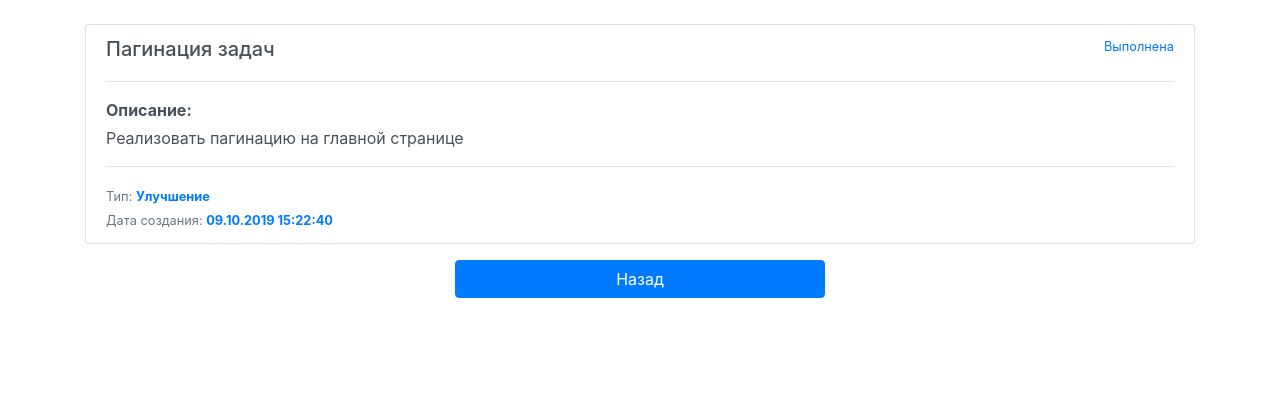
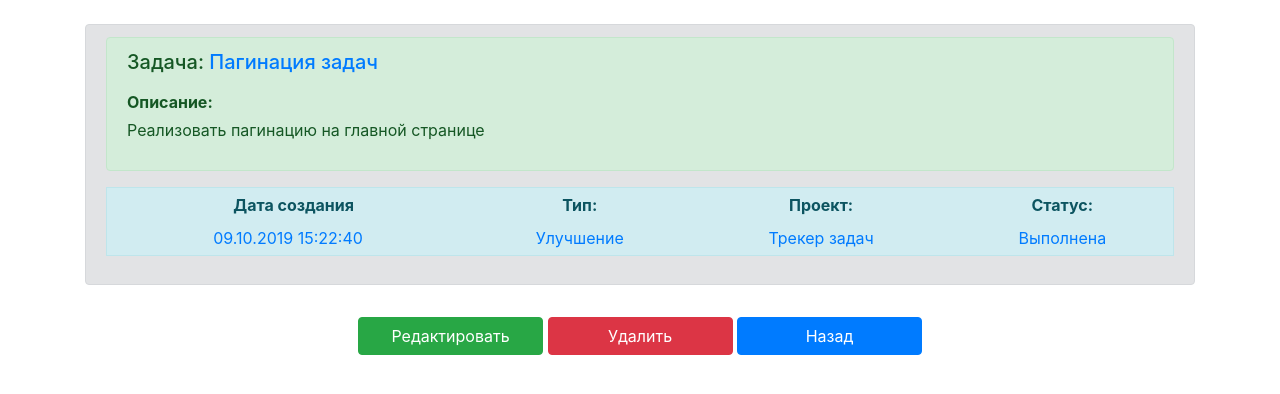
Before and after one commit to arti17/issue_tracker, a Django app: page /issue/1 in a window 1280 px wide. Shown: the part 56-450 px from the top of the page. Run offline with Django 3.2, Linux system fonts and the light colour scheme; data comes from the database, SQL or seed files in the repository; some libraries are stand-ins or nearby versions.

Commit message:
Изменение верстки и стилей.

```diff
--- a/source/webapp/templates/issue/issue_detail.html
+++ b/source/webapp/templates/issue/issue_detail.html
@@ -5,5 +5,11 @@
 {% block body %}
     {% include 'partial/single_issue_display.html' %}
 
-    <button onclick="history.back();" class="btn btn-primary mt-3 col-4 offset-4">Назад</button>
+    <div class="text-center">
+        {% if issue.project.status == 'active' %}
+            <a href="{% url 'update_issue' issue.pk %}" class="btn btn-success mt-3 col-2">Редактировать</a>
+            <a href="{% url 'delete_issue' issue.pk %}" class="btn btn-danger mt-3 col-2">Удалить</a>
+        {% endif %}
+        <button onclick="history.back();" class="btn btn-primary mt-3 col-2">Назад</button>
+    </div>
 {% endblock %}
--- a/source/webapp/templates/partial/single_issue_display.html
+++ b/source/webapp/templates/partial/single_issue_display.html
@@ -1,13 +1,24 @@
-<div class="list-group">
-    <a href="" class="list-group-item list-group-item-action">
-        <div class="d-flex w-100 justify-content-between">
-            <h5 class="mb-1">{{ issue.summary }}</h5>
-            <small class="text-primary">{{ issue.status }}</small>
-        </div>
-        <hr>
-        <p class="mb-1"><b>Описание:</b> {{ issue.description|linebreaks }}</p>
-        <hr>
-        <small class="text-muted">Тип: <b class="text-primary">{{ issue.type }}</b></small><br>
-        <small class="text-muted">Дата создания: <b class="text-primary">{{ issue.create_date|date:'d.m.Y H:i:s' }}</b></small>
-    </a>
+<div class="alert alert-secondary">
+    <div class="alert alert-success">
+        <h5 class="mb-3">Задача: <span class="text-primary">{{ issue.summary }}</span></h5>
+        <p class="mb-1"><b>Описание:</b> <span class="text-primary">{{ issue.description|linebreaks }}</span></p>
+    </div>
+    <table class="table table-borderless table-sm alert alert-info text-center">
+        <thead>
+        <tr>
+            <th scope="col" class="pl-3">Дата создания</th>
+            <th scope="col">Тип:</th>
+            <th scope="col">Проект:</th>
+            <th scope="col">Статус:</th>
+        </tr>
+        </thead>
+        <tbody>
+        <tr>
+            <td class="text-primary">{{ issue.create_date|date:'d.m.Y H:i:s' }}</td>
+            <td class="text-primary">{{ issue.type }}</td>
+            <td class="text-primary"><a href="{% url 'project_detail' issue.project.pk %}">{{ issue.project }}</a></td>
+            <td class="text-primary">{{ issue.status }}</td>
+        </tr>
+        </tbody>
+    </table>
 </div>
--- a/source/webapp/templates/partial/status_form.html
+++ b/source/webapp/templates/partial/status_form.html
@@ -1,7 +1,7 @@
 {% load widget_tweaks %}
 
 {% csrf_token %}
-{{ form.name|add_class:"form-control" }}
+{{ form.name|add_class:"form-control col-6 offset-3" }}
 <div class="text-center mt-3">
     <input type="submit" value="{{ value }}" class="btn btn-success">
     <a href="{% url 'statuses_list' %}" class="btn btn-primary">Отмена</a>
--- a/source/webapp/templates/partial/type_form.html
+++ b/source/webapp/templates/partial/type_form.html
@@ -1,7 +1,7 @@
 {% load widget_tweaks %}
 
 {% csrf_token %}
-{{ form.name|add_class:"form-control" }}
+{{ form.name|add_class:"form-control col-6 offset-3" }}
 <div class="text-center mt-3">
     <input type="submit" value="{{ value }}" class="btn btn-success">
     <a href="{% url 'types_list' %}" class="btn btn-primary">Отмена</a>
--- a/source/webapp/templates/status/create_status.html
+++ b/source/webapp/templates/status/create_status.html
@@ -3,7 +3,7 @@
 {% block title %}Добавить статус{% endblock %}
 
 {% block body %}
-    <h3 class="text-center">Добавить статус</h3>
+    <h3 class="text-center mb-3">Добавить статус</h3>
     <form action="{% url 'create_status' %}" method="POST">
         {% include 'partial/status_form.html' with value='Добавить' %}
     </form>
--- a/source/webapp/templates/status/status_list.html
+++ b/source/webapp/templates/status/status_list.html
@@ -16,8 +16,8 @@
             <li class="list-group-item d-flex justify-content-between align-items-center">
                 {{ status }}
                 <span class="badge badge-pill bg-light">
-                    <a href="{% url 'update_status' status.pk %}" class="btn text-primary">Редактировать</a>
-                    <form action="{% url 'delete_status' status.pk %}" method="POST">
+                    <a href="{% url 'update_status' status.pk %}" class="btn text-info">Редактировать</a>
+                    <form action="{% url 'delete_status' status.pk %}" method="POST" class="d-inline-block">
                         {% csrf_token %}
                         <button type="submit" class="btn text-danger">Удалить</button>
                     </form>
--- a/source/webapp/templates/type/create_type.html
+++ b/source/webapp/templates/type/create_type.html
@@ -3,7 +3,7 @@
 {% block title %}Добавить тип задачи{% endblock %}
 
 {% block body %}
-    <h3 class="text-center">Добавить тип задачи</h3>
+    <h3 class="text-center mb-3">Добавить тип задачи</h3>
     <form action="{% url 'create_type' %}" method="POST">
         {% include 'partial/type_form.html' with value="Добавить" %}
     </form>
--- a/source/webapp/templates/type/types_list.html
+++ b/source/webapp/templates/type/types_list.html
@@ -16,8 +16,8 @@
             <li class="list-group-item d-flex justify-content-between align-items-center">
                 {{ type }}
                 <span class="badge badge-pill bg-light">
-                    <a href="{% url 'update_type' type.pk %}" class="btn text-primary">Редактировать</a>
-                    <form action="{% url 'delete_type' type.pk %}" method="POST">
+                    <a href="{% url 'update_type' type.pk %}" class="btn text-info">Редактировать</a>
+                    <form action="{% url 'delete_type' type.pk %}" method="POST" class="d-inline-block">
                         {% csrf_token %}
                         <button type="submit" class="btn text-danger">Удалить</button>
                     </form>
```
Also changed, not shown: source/webapp/templates/issue/index.html (+4 -9 lines), source/webapp/templates/partial/issue_form.html (+4 -4 lines), source/webapp/templates/partial/project_list_partial.html (+5 -3 lines), source/webapp/templates/project/project_detail.html (+27 -15 lines), source/webapp/templates/project/project_list.html (+6 -4 lines).
